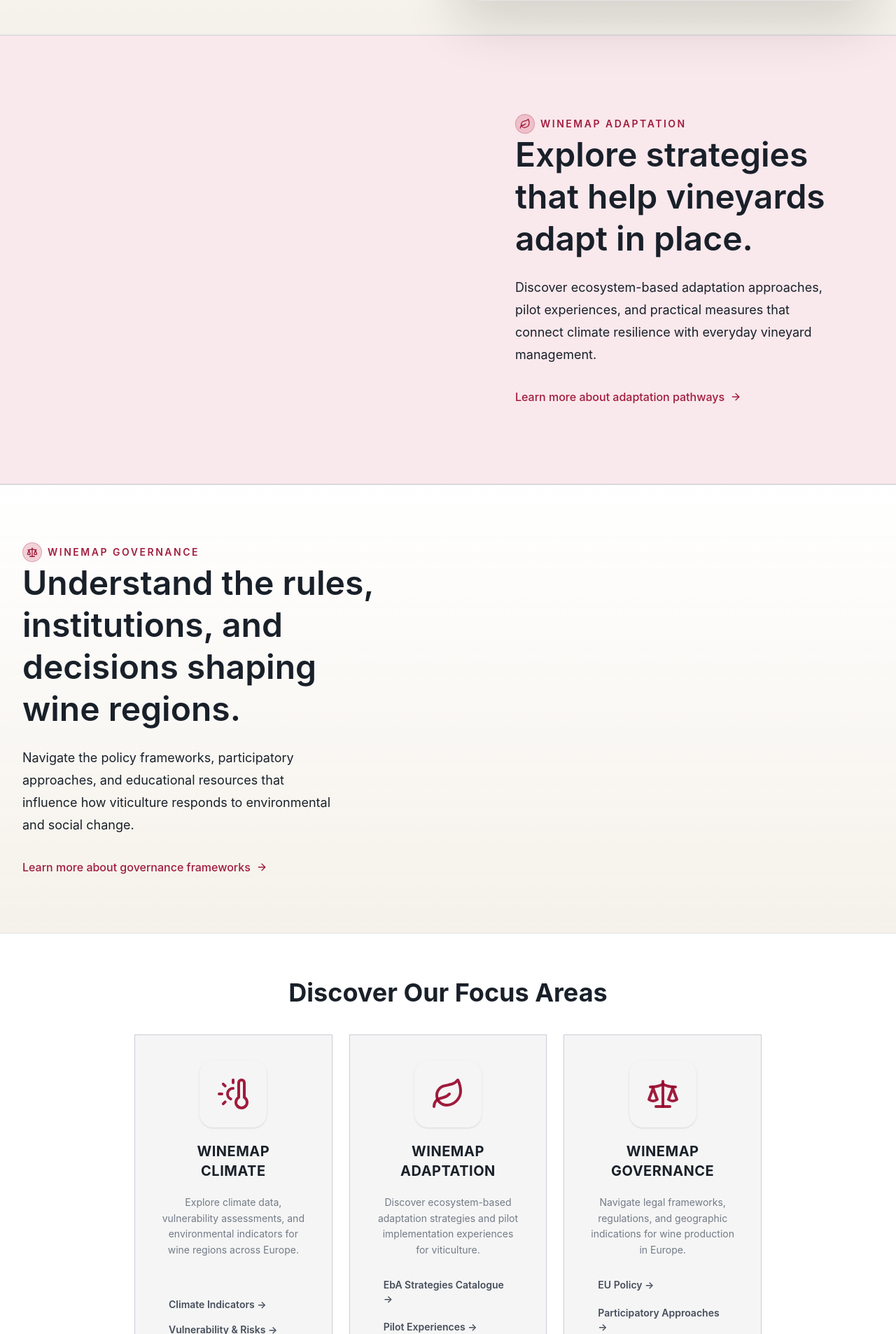
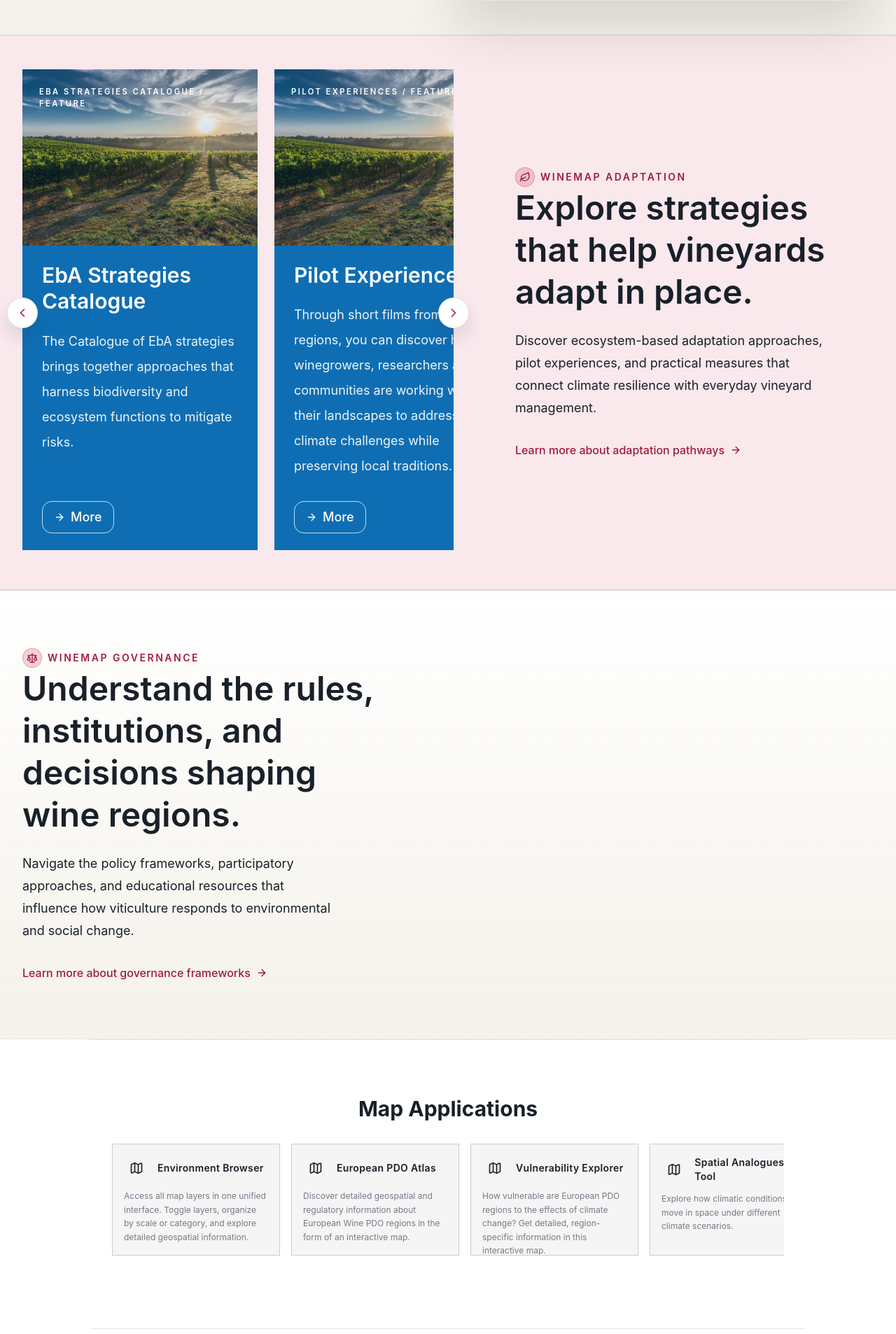
Before and after one commit to Eurac-Research/winemap, a Next.js app: page / in a window 1280 px wide. Shown: the part 1174-3080 px from the top of the page at 70% size. Built offline with nearby package versions, Linux system fonts and the light colour scheme.

Commit message:
add category cards to adaptation section as example

```diff
--- a/src/app/components/winemap-sections/MainAreaCard.tsx
+++ b/src/app/components/winemap-sections/MainAreaCard.tsx
@@ -1,68 +1,51 @@
+import Image from "next/image";
 import Link from "next/link";
-import { ReactNode } from "react";
-import styles from "@/styles/Home.module.css";
-
-type MainAreaCategory = {
-  href: string;
-  label: string;
-  description: string
-};
+import { ArrowRight } from "lucide-react";
 
 type MainAreaCardProps = {
-  id: string;
-  title: ReactNode;
+  href: string;
+  title: string;
   description: string;
-  icon: ReactNode;
-  mainHref: string;
-  categories: MainAreaCategory[];
-  categoriesClassName?: string;
+  imageLabel?: string;
+  accentClassName?: string;
 };
 
 export default function MainAreaCard({
-  id,
+  href,
   title,
   description,
-  icon,
-  mainHref,
-  categories,
-  categoriesClassName,
+  imageLabel = "Preview",
 }: MainAreaCardProps) {
   return (
-    <div
-      id={id}
-      className={`relative ${styles.interactiveBox}`}
-    >
-      <div className="flex h-full flex-col p-8 sm:p-9">
-        <Link href={mainHref} className="flex flex-col items-center text-center">
-          <div
-            className="mb-5 flex h-24 w-24 items-center justify-center rounded-[1.25rem] shadow-sm"
-          >
-            {icon}
-          </div>
-          <h2 className="text-xl font-bold uppercase tracking-wide transition-colors text-[color:var(--text-strong)]">
-            {title}
-          </h2>
-        </Link>
-
-        <div className="flex-1 py-5 text-center">
-          <p className="text-sm leading-relaxed text-[color:var(--text-muted)]">{description}</p>
-        </div>
-
-        <div className={categoriesClassName}>
-          {categories.map((category) => (
-            <Link
-              key={category.label}
-              href={category.href}
-              title={category.description}
-              className={`group block px-3 py-2 ${styles.interactiveLink}`}
-            >
-              <h3 className={`font-semibold text-sm ${styles.interactiveLinkLabel}`}>
-                {category.label}
-              </h3>
-            </Link>
-          ))}
+    <article className="flex h-full min-w-0 snap-start flex-col overflow-hidden bg-[#0f6eb3] text-white">
+      <div className="relative aspect-[4/3] overflow-hidden bg-white">
+        <Image
+          src="/images/vineyard_sun.jpg"
+          alt={`${title} preview`}
+          fill
+          className="object-cover"
+        />
+        <div className="absolute inset-0 bg-[linear-gradient(180deg,rgba(15,110,179,0.08),rgba(15,110,179,0.2))]" />
+        <div className="absolute inset-x-6 top-6 text-[0.7rem] font-semibold uppercase tracking-[0.22em] text-white">
+          {imageLabel}
         </div>
       </div>
-    </div>
+
+      <div className="flex flex-1 flex-col px-7 py-6">
+        <h3 className="max-w-[14ch] text-3xl font-semibold leading-tight">
+          {title}
+        </h3>
+        <p className="mt-5 flex-1 text-lg leading-9 text-white/92">
+          {description}
+        </p>
+        <Link
+          href={href}
+          className="mt-8 inline-flex w-fit items-center gap-2 rounded-xl border border-white/75 px-4 py-2 text-lg font-medium text-white transition hover:bg-white hover:text-[#0f6eb3]"
+        >
+          <ArrowRight className="h-4 w-4" />
+          <span>More</span>
+        </Link>
+      </div>
+    </article>
   );
 }
--- /dev/null
+++ b/src/app/components/winemap-sections/MainAreaCarousel.tsx
@@ -0,0 +1,80 @@
+'use client';
+
+import { useRef } from "react";
+import { ChevronLeft, ChevronRight } from "lucide-react";
+import MainAreaCard from "@/app/components/winemap-sections/MainAreaCard";
+
+type CarouselItem = {
+  href: string;
+  label: string;
+  description: string;
+};
+
+type MainAreaCarouselProps = {
+  items: CarouselItem[];
+};
+
+function cleanLabel(label: string) {
+  return label.replace(/\s*[^A-Za-z0-9]+$/u, "");
+}
+
+function imageLabel(title: string) {
+  return `${title.toUpperCase()} / FEATURE`;
+}
+
+export default function MainAreaCarousel({ items }: MainAreaCarouselProps) {
+  const scrollerRef = useRef<HTMLDivElement>(null);
+
+  const scrollByAmount = (direction: "prev" | "next") => {
+    if (!scrollerRef.current) return;
+    const width = scrollerRef.current.clientWidth;
+    scrollerRef.current.scrollBy({
+      left: direction === "next" ? width * 0.82 : -width * 0.82,
+      behavior: "smooth",
+    });
+  };
+
+  return (
+    <div className="relative">
+      <button
+        type="button"
+        onClick={() => scrollByAmount("prev")}
+        className="absolute left-0 top-1/2 z-10 hidden h-11 w-11 -translate-x-1/2 -translate-y-1/2 items-center justify-center rounded-full border border-[color:var(--border-soft)] bg-white text-[color:var(--accent-strong)] shadow-[0_12px_24px_rgba(15,39,66,0.12)] transition hover:bg-[color:var(--page-bg)] lg:inline-flex"
+        aria-label="Show previous adaptation page"
+      >
+        <ChevronLeft className="h-5 w-5" />
+      </button>
+
+      <div
+        ref={scrollerRef}
+        className="flex snap-x snap-mandatory gap-6 overflow-x-auto pb-2 [scrollbar-width:none] [&::-webkit-scrollbar]:hidden"
+      >
+        {items.map((item, index) => {
+          const title = cleanLabel(item.label);
+          return (
+            <div
+              key={item.href}
+              className="w-[74vw] min-w-[74vw] max-w-[20rem] sm:w-[21rem] sm:min-w-[21rem]"
+            >
+              <MainAreaCard
+                href={item.href}
+                title={title}
+                description={item.description}
+                imageLabel={imageLabel(title)}
+              />
+            </div>
+          );
+        })}
+      </div>
+
+      <button
+        type="button"
+        onClick={() => scrollByAmount("next")}
+        className="absolute right-0 top-1/2 z-10 hidden h-11 w-11 translate-x-1/2 -translate-y-1/2 items-center justify-center rounded-full border border-[color:var(--border-soft)] bg-white text-[color:var(--accent-strong)] shadow-[0_12px_24px_rgba(15,39,66,0.12)] transition hover:bg-[color:var(--page-bg)] lg:inline-flex"
+        aria-label="Show next adaptation page"
+      >
+        <ChevronRight className="h-5 w-5" />
+      </button>
+    </div>
+  );
+}
--- a/src/app/page.tsx
+++ b/src/app/page.tsx
@@ -3,12 +3,13 @@ import ImageComparisonSlider from "@/app/components/ImageComparisonSlider";
 import WinemapDescription from "@/app/components/WinemapDescription";
 import MapApplicationCard from "@/app/components/map-applications/MapApplicationCard";
 import { mapApplications } from "@/app/components/map-applications/mapApplications";
-import MainAreaCard from "@/app/components/winemap-sections/MainAreaCard";
+import MainAreaCarousel from "@/app/components/winemap-sections/MainAreaCarousel";
 import { mainAreas } from "@/app/components/winemap-sections/mainAreas";
 
 import { ArrowRight, Leaf, Scale, ThermometerSun } from 'lucide-react';
 
 export default function HomePage() {
+  const adaptationArea = mainAreas.find((area) => area.id === "adaptation");
 
   return (
     <div className="relative min-h-screen overflow-x-hidden bg-[color:var(--page-bg)] text-[color:var(--text-strong)]">
@@ -96,6 +97,9 @@ export default function HomePage() {
       <section className="border-y border-[color:var(--border-soft)] bg-[color:var(--primary)]/10">
         <div className="mx-auto grid max-w-7xl gap-10 px-4 py-8 sm:px-6 lg:grid-cols-[minmax(0,0.95fr)_minmax(0,0.85fr)] lg:items-center lg:gap-12 lg:px-8 lg:py-12">
           <div className="relative min-h-[24rem] lg:min-h-[34rem]">
+            {adaptationArea ? (
+              <MainAreaCarousel items={adaptationArea.categories} />
+            ) : null}
           </div>
 
           <div className="max-w-lg lg:justify-self-end">
@@ -148,33 +152,6 @@ export default function HomePage() {
 
           <div className="relative min-h-[24rem] lg:min-h-[34rem]">
           </div>
-        </div>
-      </section>
-
-      {/* Main Areas */}
-      <section
-        id='main-areas'
-        className="mx-auto w-full max-w-6xl px-4 py-16 sm:px-6 lg:px-8"
-      >
-        <div className="mx-auto max-w-3xl text-center">
-          <h2 className="text-3xl font-bold text-[color:var(--text-strong)] sm:text-4xl">
-            Discover Our Focus Areas
-          </h2>
-        </div>
-
-        <div className="mx-auto mt-10 grid max-w-4xl grid-cols-1 justify-items-center gap-6 sm:grid-cols-2 lg:grid-cols-3">
-          {mainAreas.filter((area) => area.showOnLanding).map((area) => (
-            <MainAreaCard
-              key={area.id}
-              id={area.id}
-              title={area.title}
-              description={area.description}
-              icon={area.icon}
-              mainHref={area.mainHref}
-              categories={area.categories}
-              categoriesClassName={area.categoriesClassName}
-            />
-          ))}
         </div>
       </section>
 
```
Also changed, not shown: public/images/vineyard_sun.jpg (added).
